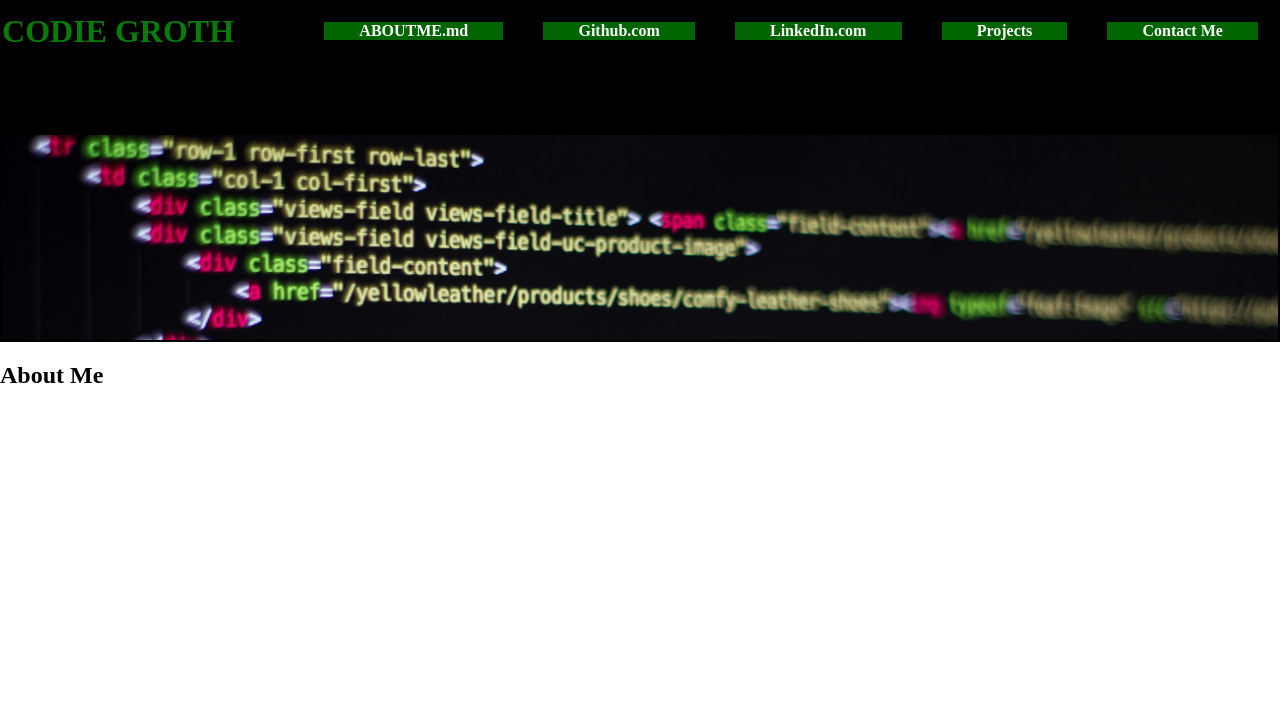
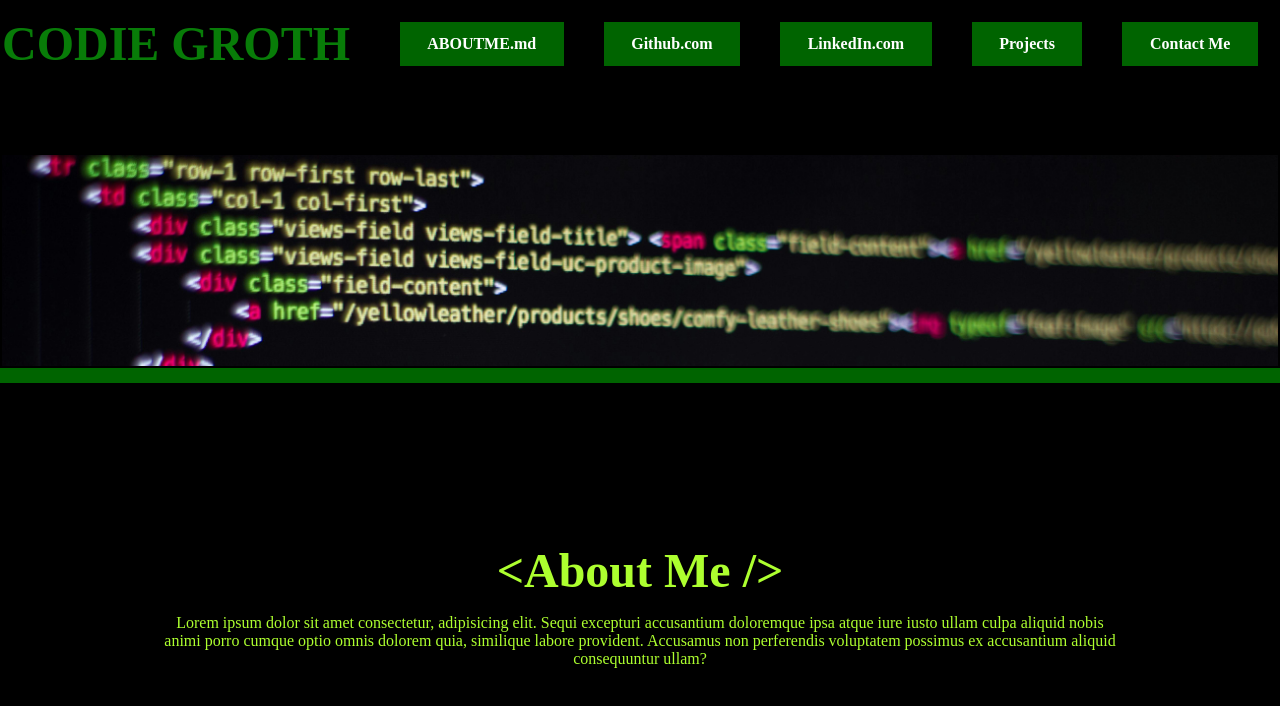
Before and after one commit to codiemaureen/codieCodes, a Next.js app: page / in a window 1280 px wide. Shown: the top 706 px of the page. Built offline with nearby package versions, Linux system fonts and the light colour scheme.

Commit message:
Adding flexibility to about me

```diff
--- a/src/app/component/AboutMe.jsx
+++ b/src/app/component/AboutMe.jsx
@@ -1,7 +1,10 @@
+import styles from './AboutMe.module.css';
+
 const AboutMe = () => {
   return (
-    <div>
-      <h2 className="aboutHeader">About Me</h2>
+    <div className={styles.aboutMe}>
+      <h2 className={styles.aboutHeader}>{`<About Me />`}</h2>
+      <p>Lorem ipsum dolor sit amet consectetur, adipisicing elit. Sequi excepturi accusantium doloremque ipsa atque iure iusto ullam culpa aliquid nobis animi porro cumque optio omnis dolorem quia, similique labore provident. Accusamus non perferendis voluptatem possimus ex accusantium aliquid consequuntur ullam?</p>
     </div>
   )
 }
--- /dev/null
+++ b/src/app/component/AboutMe.module.css
@@ -0,0 +1,12 @@
+.aboutMe{
+ padding: 20vh;
+ border-top: 15px solid darkgreen;
+ color: greenyellow;
+ text-align: center;
+ background-color: black;
+}
+
+.aboutHeader{
+  margin: 0;
+ font-size: 3em;
+}
--- a/src/app/globals.css
+++ b/src/app/globals.css
@@ -1,4 +1,5 @@
 body {
+  background-color: black;
   margin: 0;
 }
 
@@ -18,15 +19,16 @@ h1 {
   color: rgb(8, 124, 8);
   background-color: black;
   margin: auto;
-  flex-grow: 1;
+  flex: 1 1 auto;
   text-transform: uppercase;
+  font-size: 3em;
 }
 
 .header-image {
   width: 100%;
   object-fit: cover;
   position: absolute;
-  animation: scrollImage 15s linear infinite;
+  animation: scrollImage 8s linear infinite;
 }
 
 .nav-container {
@@ -36,6 +38,7 @@ h1 {
   flex-wrap: wrap;
   background-color: black;
   cursor: text;
+  padding-bottom: 0;
 }
 
 .nav-item {
@@ -44,6 +47,7 @@ h1 {
   background-color: darkgreen;
   margin: 20px;
   flex: 1 1 auto;
+  padding: 1%;
   text-align: center;
 }
 
@@ -51,11 +55,24 @@ h1 {
   cursor: pointer;
 }
 
-@media screen and (max-width: 870px) {
+@keyframes scrollImage {
+  from {
+    top: 100%;
+  }
+
+  to {
+    top: -10%;
+  }
+}
+
+@media screen and (max-width: 1085px) {
+  h1{
+    font-size: 5em;
+    text-align: center;
+  }
   .nav-container {
     flex-direction: column;
-    width: 100%;
-    margin: 0;
+    min-width: 100%;
   }
 
   .header {
@@ -73,13 +90,3 @@ h1 {
     margin: 0;
   }
 }
-
-@keyframes scrollImage {
-  from {
-    top: 100%;
-  }
-
-  to {
-    top: -100%;
-  }
-}
```
